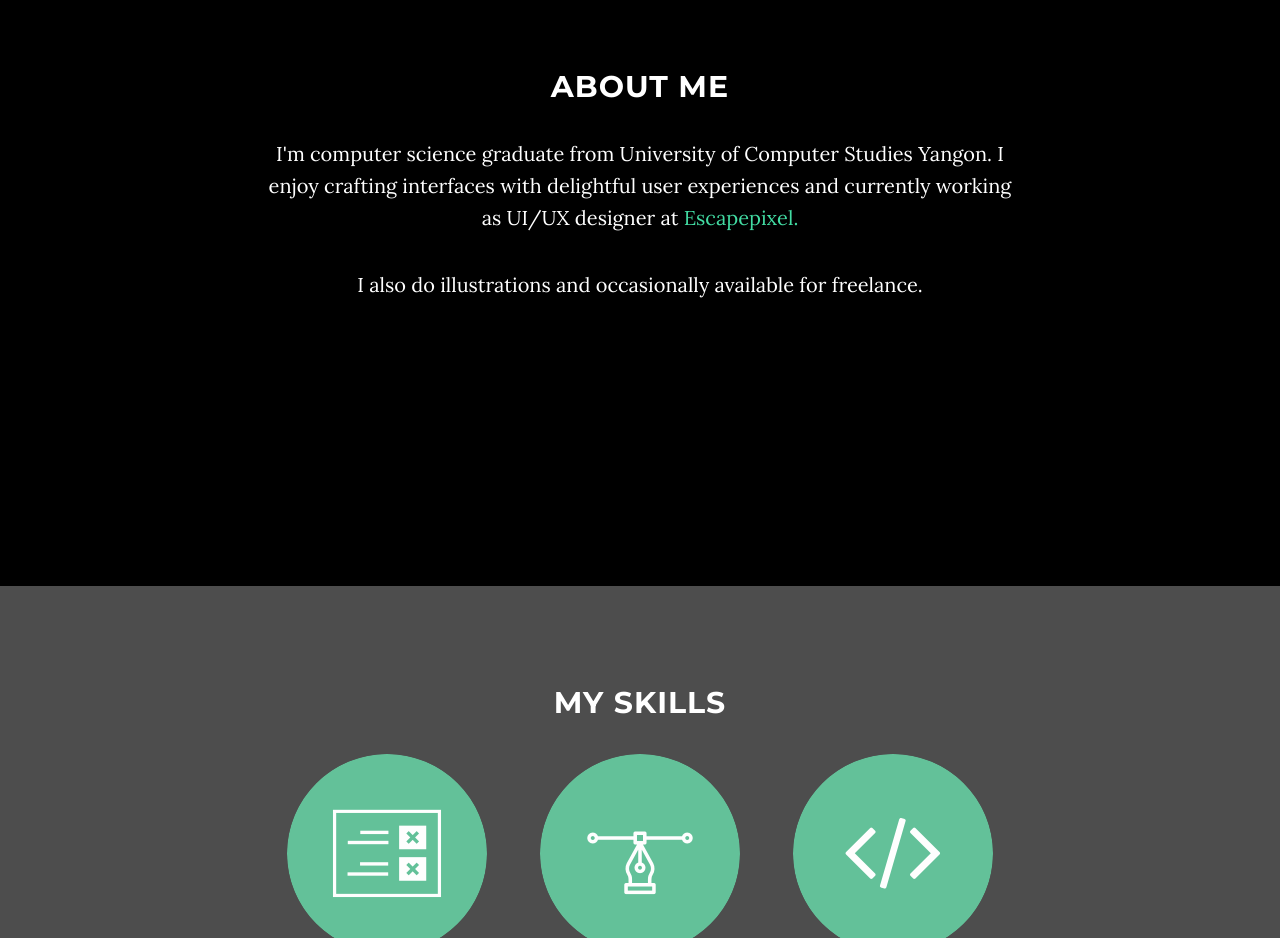
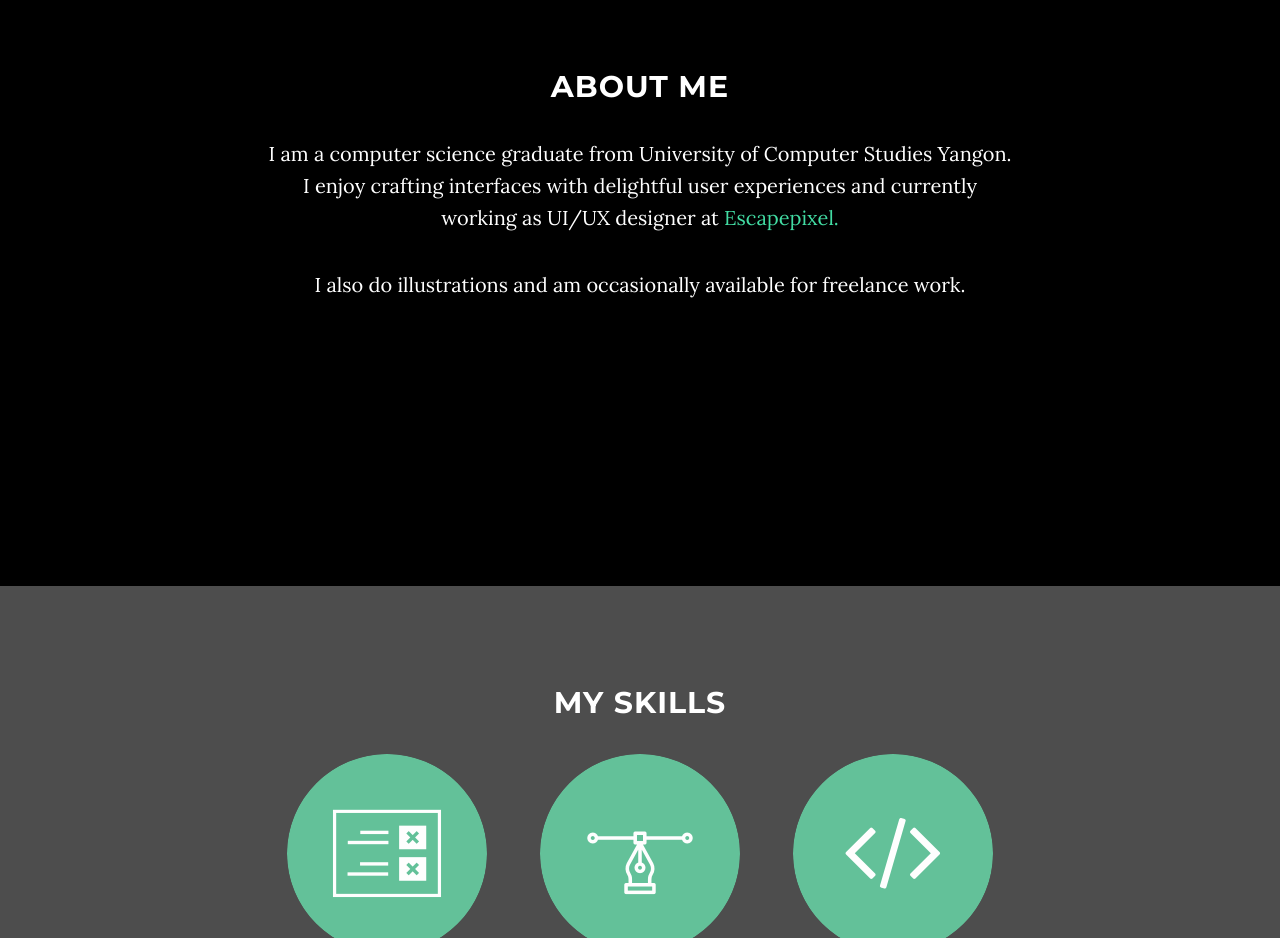
Before and after one commit to misakimoe/misakimoe.github.io, a website: page index.html in a window 1280 px wide. Shown: the part 980-1918 px from the top of the page. Drawn offline with nearby package versions, Linux system fonts and the light colour scheme; some packages are replaced by stand-ins of ours.

Commit message:
fixed typo

```diff
--- a/index.html
+++ b/index.html
@@ -90,9 +90,9 @@
         <div class="row">
             <div class="col-lg-8 col-lg-offset-2">
                 <h2>About Me</h2>
-                <p>I'm computer science graduate from University of Computer Studies Yangon. I enjoy crafting interfaces with delightful user experiences and currently working as UI/UX designer at <a href="http://www.escapepixel.com/">Escapepixel.</a></p>
+                <p>I am a computer science graduate from University of Computer Studies Yangon. I enjoy crafting interfaces with delightful user experiences and currently working as UI/UX designer at <a href="http://www.escapepixel.com/">Escapepixel.</a></p>
                 <p><p>
-                <p>I also do illustrations and occasionally available for freelance. </p>
+                <p>I also do illustrations and am occasionally available for freelance work. </p>
             </div>
         </div>
     </section>
```
